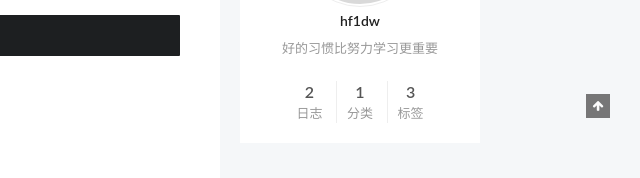
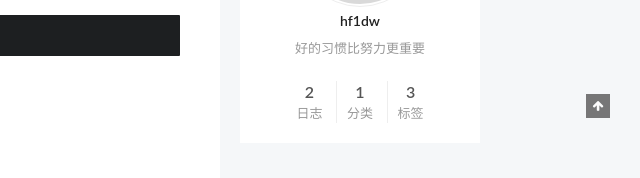
Before and after one commit to hf1dw/hf1dw.github.io, a plain HTML site: page index.html in a window 1280 px wide. Shown: the part 782-960 px from the top of the page, 640-1280 px from the left. Drawn offline with Linux system fonts and the light colour scheme; some packages are replaced by stand-ins of ours; a script that the page names is missing.

Commit message:
Site updated: 2019-09-14 12:45:44

```diff
--- a/index.html
+++ b/index.html
@@ -79,16 +79,16 @@
 
 
 
-<meta name="description" content="好的习惯比努力学习更重要">
+<meta name="description" content="好的习惯比努力更重要">
 <meta property="og:type" content="website">
 <meta property="og:title" content="hf1dwd&#39;s blogs">
 <meta property="og:url" content="http://yoursite.com/index.html">
 <meta property="og:site_name" content="hf1dwd&#39;s blogs">
-<meta property="og:description" content="好的习惯比努力学习更重要">
+<meta property="og:description" content="好的习惯比努力更重要">
 <meta property="og:locale" content="zh-Hans">
 <meta name="twitter:card" content="summary">
 <meta name="twitter:title" content="hf1dwd&#39;s blogs">
-<meta name="twitter:description" content="好的习惯比努力学习更重要">
+<meta name="twitter:description" content="好的习惯比努力更重要">
 
 
 
@@ -611,7 +611,7 @@
               <img class="site-author-image" itemprop="image" src="/images/blog-logo.jpg" alt="hf1dw">
 
               <p class="site-author-name" itemprop="name">hf1dw</p>
-              <p class="site-description motion-element" itemprop="description">好的习惯比努力学习更重要</p>
+              <p class="site-description motion-element" itemprop="description">好的习惯比努力更重要</p>
           </div>
 
           <nav class="site-state motion-element">
```
Also changed, not shown: 2019/09/14/hello-world/index.html (+1 -1 lines), 2019/09/14/你好-hexo/index.html (+1 -1 lines), about/index.html (+1 -1 lines), archives/2019/09/index.html (+4 -4 lines), archives/2019/index.html (+4 -4 lines), archives/index.html (+4 -4 lines), categories/博客搭建/index.html (+4 -4 lines), tags/hexo/index.html (+4 -4 lines), tags/index.html (+4 -4 lines), tags/test/index.html (+4 -4 lines), tags/基础/index.html (+4 -4 lines).
